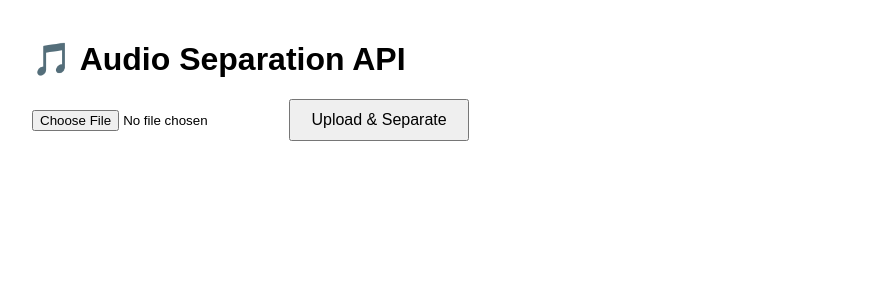
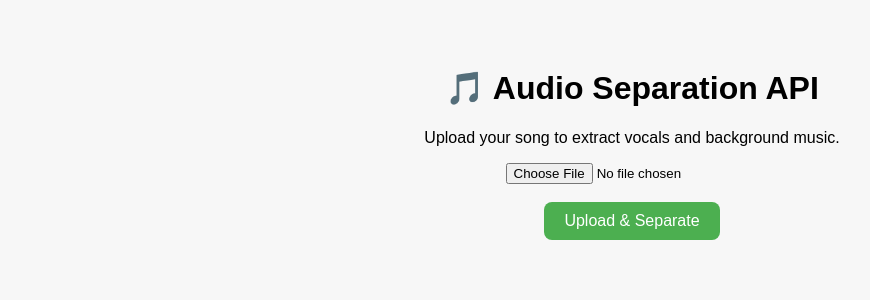
Before and after one commit to Ajimsha1080/nosy, a Flask app: template cleaner/backend/templates/index.html in a window 1280 px wide. Shown: the top 300 px of the page, without its empty margins (8-878 px from the left). Run offline with Flask 3, Linux system fonts and the light colour scheme; the template is opened without the code that fills it, so the values that code supplies are empty.

Commit message:
Update index.html

```diff
--- a/cleaner/backend/templates/index.html
+++ b/cleaner/backend/templates/index.html
@@ -1,20 +1,44 @@
 <!DOCTYPE html>
 <html lang="en">
 <head>
-<meta charset="UTF-8">
-<meta name="viewport" content="width=device-width, initial-scale=1.0">
+<meta charset="UTF-8" />
+<meta name="viewport" content="width=device-width, initial-scale=1.0" />
 <title>🎵 Audio Separation API</title>
 <style>
-body { font-family: Arial, sans-serif; margin: 40px; }
-button { padding: 10px 20px; font-size: 16px; cursor: pointer; }
-audio { display: block; margin-top: 10px; width: 100%; }
-#status { margin-top: 20px; font-weight: bold; }
+body {
+  font-family: Arial, sans-serif;
+  text-align: center;
+  padding: 40px;
+  background: #f7f7f7;
+}
+button {
+  background-color: #4CAF50;
+  color: white;
+  padding: 10px 20px;
+  font-size: 16px;
+  border: none;
+  cursor: pointer;
+  border-radius: 8px;
+}
+button:hover {
+  background-color: #45a049;
+}
+audio {
+  display: block;
+  margin: 10px auto;
+}
+#status {
+  margin-top: 20px;
+  font-weight: bold;
+}
 </style>
 </head>
 <body>
 <h1>🎵 Audio Separation API</h1>
+<p>Upload your song to extract vocals and background music.</p>
 
-<input type="file" id="fileInput">
+<input type="file" id="fileInput" accept="audio/*" />
+<br /><br />
 <button onclick="uploadFile()">Upload & Separate</button>
 
 <div id="status"></div>
@@ -23,37 +47,34 @@ audio { display: block; margin-top: 10px; width: 100%; }
 <script>
 async function uploadFile() {
   const fileInput = document.getElementById("fileInput");
-    const status = document.getElementById("status");
-    const result = document.getElementById("result");
-    result.innerHTML = "";
-    if (!fileInput.files.length) return alert("Please select a file!");
+  if (!fileInput.files.length) {
+    alert("Please select a file first!");
+    return;
+  }
 
   const file = fileInput.files[0];
   const formData = new FormData();
   formData.append("file", file);
 
-    status.textContent = "Processing... ⏳";
+  document.getElementById("status").innerText = "Processing... Please wait (30–60s).";
 
   try {
     const res = await fetch("/separate", { method: "POST", body: formData });
     const data = await res.json();
 
-        if (!res.ok) throw new Error(data.error || "Unknown server error");
+    if (data.error) throw new Error(data.error);
 
-        status.textContent = data.message;
-
-        const baseUrl = window.location.origin;
-        result.innerHTML = `
+    document.getElementById("status").innerText = data.message;
+    document.getElementById("result").innerHTML = `
       <h3>Vocals</h3>
-            <audio controls src="${baseUrl}/download/${data.vocals}"></audio>
-            <a href="${baseUrl}/download/${data.vocals}" download>Download Vocals</a>
+      <audio controls src="/download/${data.vocals}"></audio>
+      <a href="/download/${data.vocals}" download>Download Vocals</a>
       <h3>Accompaniment</h3>
-            <audio controls src="${baseUrl}/download/${data.accompaniment}"></audio>
-            <a href="${baseUrl}/download/${data.accompaniment}" download>Download Accompaniment</a>
+      <audio controls src="/download/${data.accompaniment}"></audio>
+      <a href="/download/${data.accompaniment}" download>Download Accompaniment</a>
     `;
   } catch (err) {
-        console.error(err);
-        status.textContent = `❌ Error: ${err.message}`;
+    document.getElementById("status").innerText = "❌ Error: " + err.message;
   }
 }
 </script>
```
Lines whose indentation alone changed are shown as unchanged.
